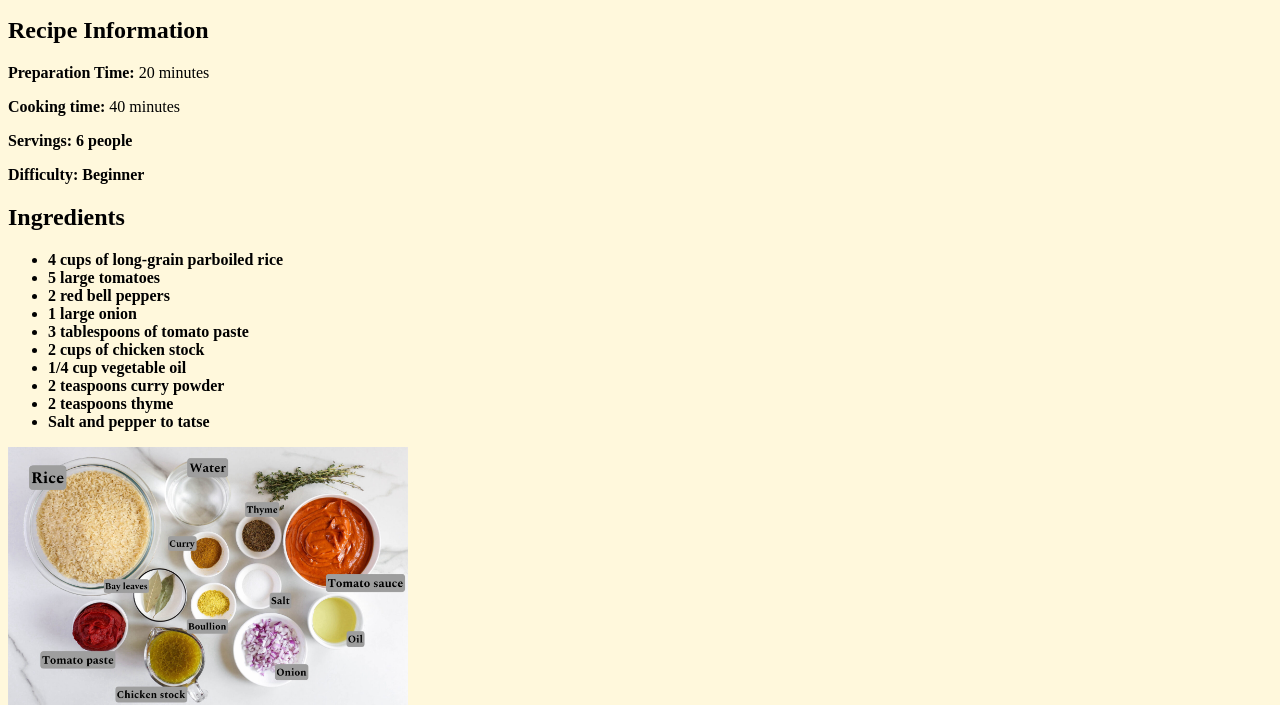
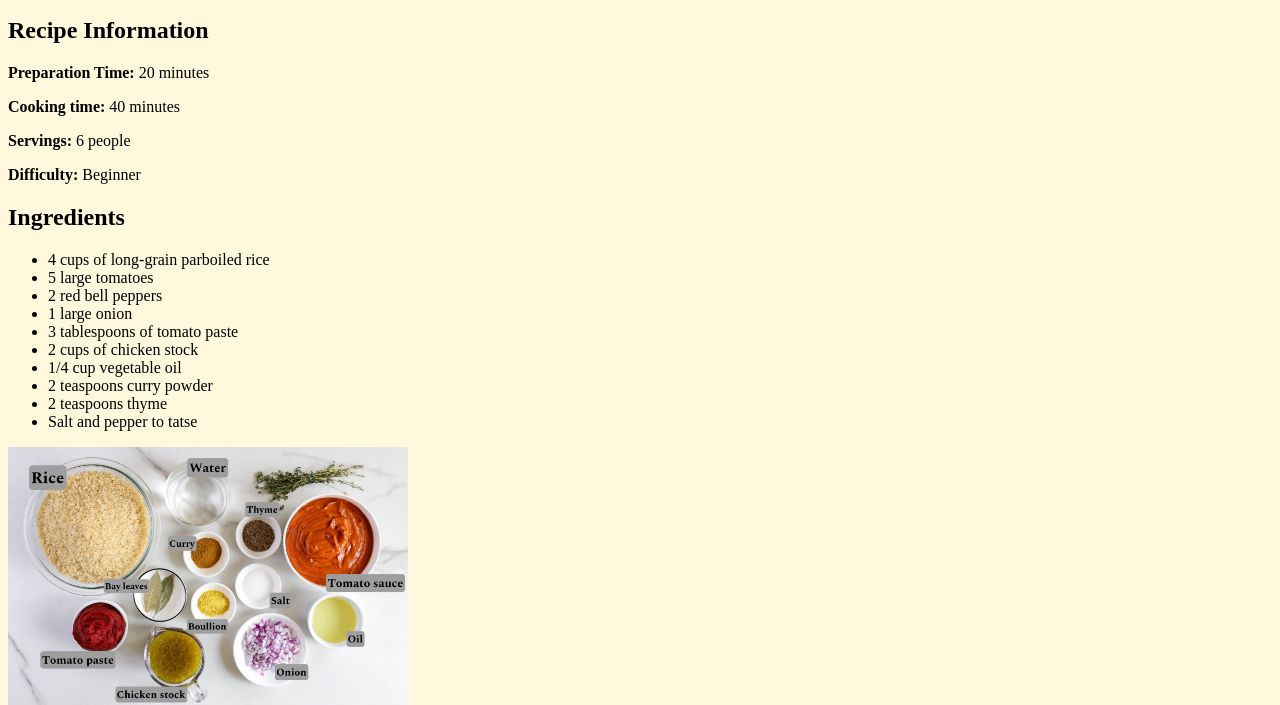
Before and after one commit to JamesVElkins/Recipe-Page-Assignment, a plain HTML site: page index.html in a window 1280 px wide. Shown: the part 119-824 px from the top of the page. Drawn offline with Linux system fonts and the light colour scheme.

Commit message:
Update index.html

```diff
--- a/index.html
+++ b/index.html
@@ -19,7 +19,7 @@
             <h2>Recipe Information</h2>
             <p><strong>Preparation Time:</strong> 20 minutes</p>
             <p><strong>Cooking time:</strong> 40 minutes</p>
-            <p><strong>Servings:</sttrong> 6 people</p>
+            <p><strong>Servings:</strong> 6 people</p>
             <p><strong>Difficulty:</strong> Beginner</p>
           </section>
 
```
